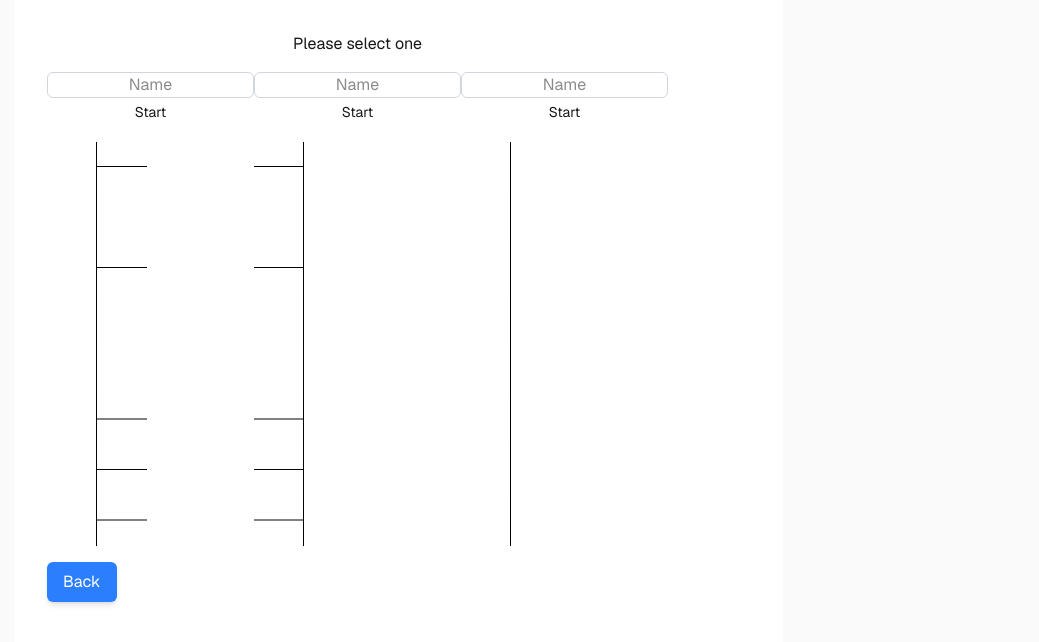
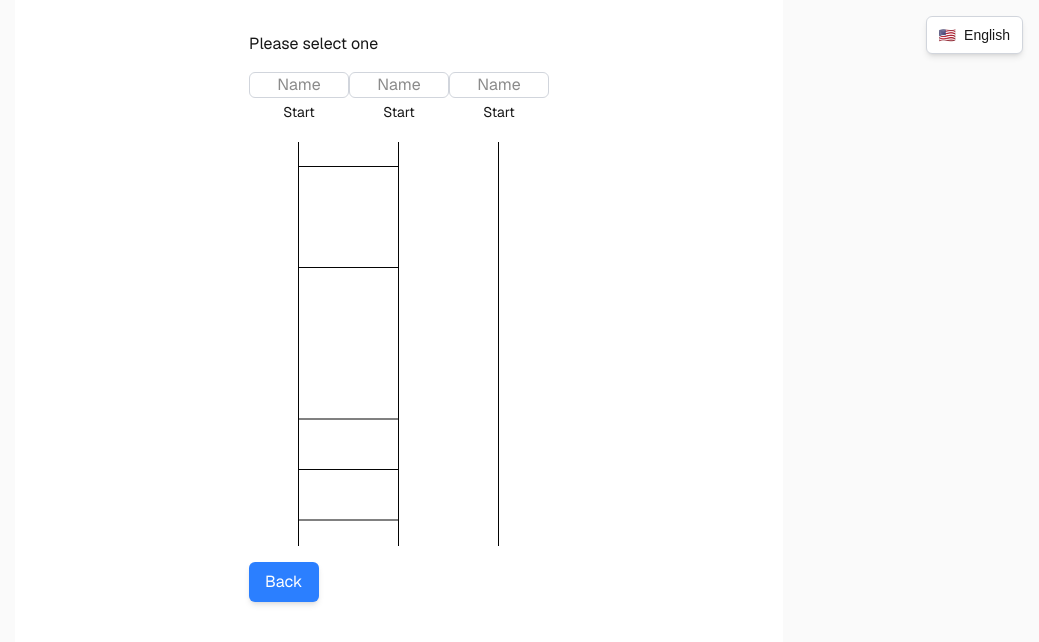
Before and after one commit to kusa-mochi/amida, a Next.js app in the folder amida/: page / in a window 1280 px wide. Both pictures are taken after a click on the button "Start". Shown: the top 642 px of the page, without its empty margins (241-1280 px from the left). Built offline with nearby package versions, Linux system fonts and the light colour scheme.

Commit message:
レイアウト調整

```diff
--- a/amida/app/components/amida.tsx
+++ b/amida/app/components/amida.tsx
@@ -172,9 +172,13 @@ export const Amida: FC<Props> = ({ gotoInit }) => {
   }
 
   return (
+    <div className="flex flex-col items-start">
+      <div className="text-center mb-4">{t("selectOne")}</div>
       <div>
-      <div className="text-center mb-4">{t("selectOne")}</div>
-      <div className={`grid grid-cols-${goals.length} gap-0 mb-4`}>
+        <div
+          className="gap-0 mb-4"
+          style={{ display: 'grid', gridTemplateColumns: `repeat(${goals.length}, minmax(100px, 100px))` }}
+        >
           {goals.map((_, index) => (
             <textarea
               key={`input-${index}`}
@@ -194,19 +198,26 @@ export const Amida: FC<Props> = ({ gotoInit }) => {
             </button>
           ))}
         </div>
-      <div className={`grid grid-cols-${goals.length} gap-0`}>
+        <div
+          className={`grid gap-0 justify-items-center items-center w-fit mx-auto`}
+          style={{ gridTemplateColumns: `repeat(${goals.length}, minmax(100px, 100px))` }}
+        >
           {
             pattern.map((row, rIndex) => (
               row.map((part, cIndex) => (
-              <Image key={`${rIndex}-${cIndex}`} width={100} height={50} src={amidaPartToImageSrc(part)} alt="" />
+                <Image key={`${rIndex}-${cIndex}`} width={100} height={50} src={amidaPartToImageSrc(part)} alt="" className="block" />
               ))
             ))
           }
         </div>
-      <div className={`grid grid-cols-${goals.length} gap-0 mb-4`}>
+        <div
+          className="gap-0 mb-4"
+          style={{ display: 'grid', gridTemplateColumns: `repeat(${goals.length}, minmax(100px, 100px))` }}
+        >
           {goals.map((item, index) => (
-          <div key={item.id} className={`w-24 text-center ${goalVisibilities[index] ? 'visible' : 'invisible'}`}>{item.value}</div>
+            <div key={item.id} className="text-center">{goalVisibilities[index] ? item.value : ''}</div>
           ))}
+        </div>
       </div>
       <GoButton onClick={gotoInit}>{t("back")}</GoButton>
     </div>
--- a/amida/app/components/i18nProvider.tsx
+++ b/amida/app/components/i18nProvider.tsx
@@ -2,6 +2,7 @@
 
 import { ReactNode, useEffect, useState } from "react";
 import i18n from "@/i18n/config";
+import { LanguageSwitcher } from "./languageSwitcher";
 
 export default function I18nProvider({ children }: { children: ReactNode }) {
   const [isInitialized, setIsInitialized] = useState(false);
@@ -36,5 +37,10 @@ export default function I18nProvider({ children }: { children: ReactNode }) {
     return null; // またはローディングインジケーターなど
   }
 
-  return <>{children}</>;
+  return (
+    <>
+      <LanguageSwitcher />
+      {children}
+    </>
+  );
 }
--- a/amida/app/components/init.tsx
+++ b/amida/app/components/init.tsx
@@ -71,7 +71,12 @@ export const Init: FC<Props> = ({ gotoAmida }) => {
 
   return (
     <div className="w-full ">
-      <div className={`${orbitron.className} mb-8`}><span className="text-4xl">{t("appTitle")}</span><span className="ml-6 text-4sm">by.<a href="https://slash-mochi.net/" target="_blank" className="text-blue-600 hover:text-blue-800 hover:underline">slash-mochi.net</a></span></div>
+      <div className={`${orbitron.className} mb-8 flex flex-col md:flex-row md:items-baseline md:gap-4 gap-2`}>
+        <span className="text-4xl">{t("appTitle")}</span>
+        <span className="text-sm md:text-base">
+          by.<a href="https://slash-mochi.net/" target="_blank" className="text-blue-600 hover:text-blue-800 hover:underline">slash-mochi.net</a>
+        </span>
+      </div>
       <div className="flex flex-col flex-nowrap justify-start items-center">
         {goals.map((item) => (
           <div key={item.id} className="w-full m-1">
--- /dev/null
+++ b/amida/app/components/languageSwitcher.tsx
@@ -0,0 +1,56 @@
+"use client";
+
+import { useEffect, useState } from "react";
+import { useTranslation } from "react-i18next";
+import { supportedLanguages } from "@/i18n/config";
+
+export const LanguageSwitcher = () => {
+  const { i18n } = useTranslation();
+  const [currentLanguage, setCurrentLanguage] = useState("en");
+  const [isDropdownOpen, setIsDropdownOpen] = useState(false);
+
+  useEffect(() => {
+    setCurrentLanguage(i18n.language);
+  }, [i18n.language]);
+
+  const handleLanguageChange = async (lang: string) => {
+    await i18n.changeLanguage(lang);
+    document.documentElement.lang = lang;
+    setCurrentLanguage(lang);
+    setIsDropdownOpen(false);
+  };
+
+  return (
+    <div className="fixed top-4 right-4 z-50">
+      <button
+        onClick={() => setIsDropdownOpen(!isDropdownOpen)}
+        className="flex items-center gap-2 px-3 py-2 bg-white dark:bg-slate-800 border border-gray-300 dark:border-gray-600 rounded-md shadow-md hover:bg-gray-100 dark:hover:bg-slate-700 transition-colors"
+      >
+        <span className="text-sm font-medium">
+          {currentLanguage === "ja" ? "🇯🇵" : "🇺🇸"}
+        </span>
+        <span className="text-sm hidden sm:inline">
+          {supportedLanguages[currentLanguage as keyof typeof supportedLanguages]}
+        </span>
+      </button>
+
+      {isDropdownOpen && (
+        <div className="absolute top-full right-0 mt-1 bg-white dark:bg-slate-800 border border-gray-300 dark:border-gray-600 rounded-md shadow-lg overflow-hidden">
+          {Object.entries(supportedLanguages).map(([lang, label]) => (
+            <button
+              key={lang}
+              onClick={() => handleLanguageChange(lang)}
+              className={`w-full px-4 py-2 text-left text-sm hover:bg-gray-100 dark:hover:bg-slate-700 transition-colors ${
+                currentLanguage === lang
+                  ? "bg-gray-200 dark:bg-slate-600 font-semibold"
+                  : ""
+              }`}
+            >
+              {lang === "ja" ? "🇯🇵" : "🇺🇸"} {label}
+            </button>
+          ))}
+        </div>
+      )}
+    </div>
+  );
+};
--- a/amida/app/page.tsx
+++ b/amida/app/page.tsx
@@ -30,7 +30,7 @@ export default function Home() {
   return (
     <GoalsContext.Provider value={{ goals, setGoals }}>
       <div className="flex min-h-screen items-center justify-center bg-zinc-50 font-sans dark:bg-black">
-        <main className="flex min-h-screen w-full max-w-3xl flex-col items-center justify-between p-8 bg-white dark:bg-black sm:items-start">
+        <main className="flex min-h-screen w-full max-w-3xl flex-col items-center justify-between p-8 bg-white dark:bg-black">
           {initVisible && <Init gotoAmida={gotoAmida} />}
           {amidaVisible && <Amida gotoInit={gotoInit} />}
         </main>
```
Lines whose indentation alone changed are shown as unchanged.
